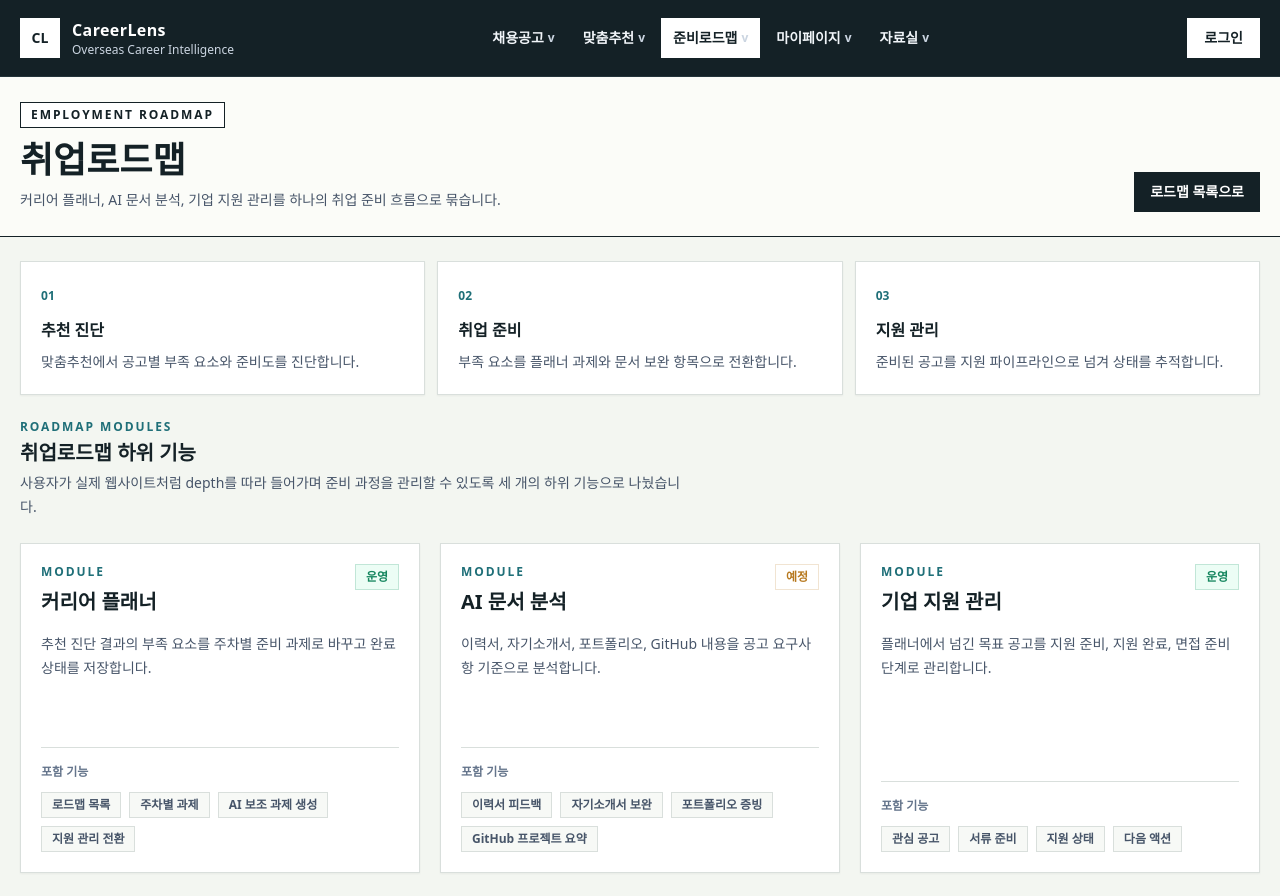
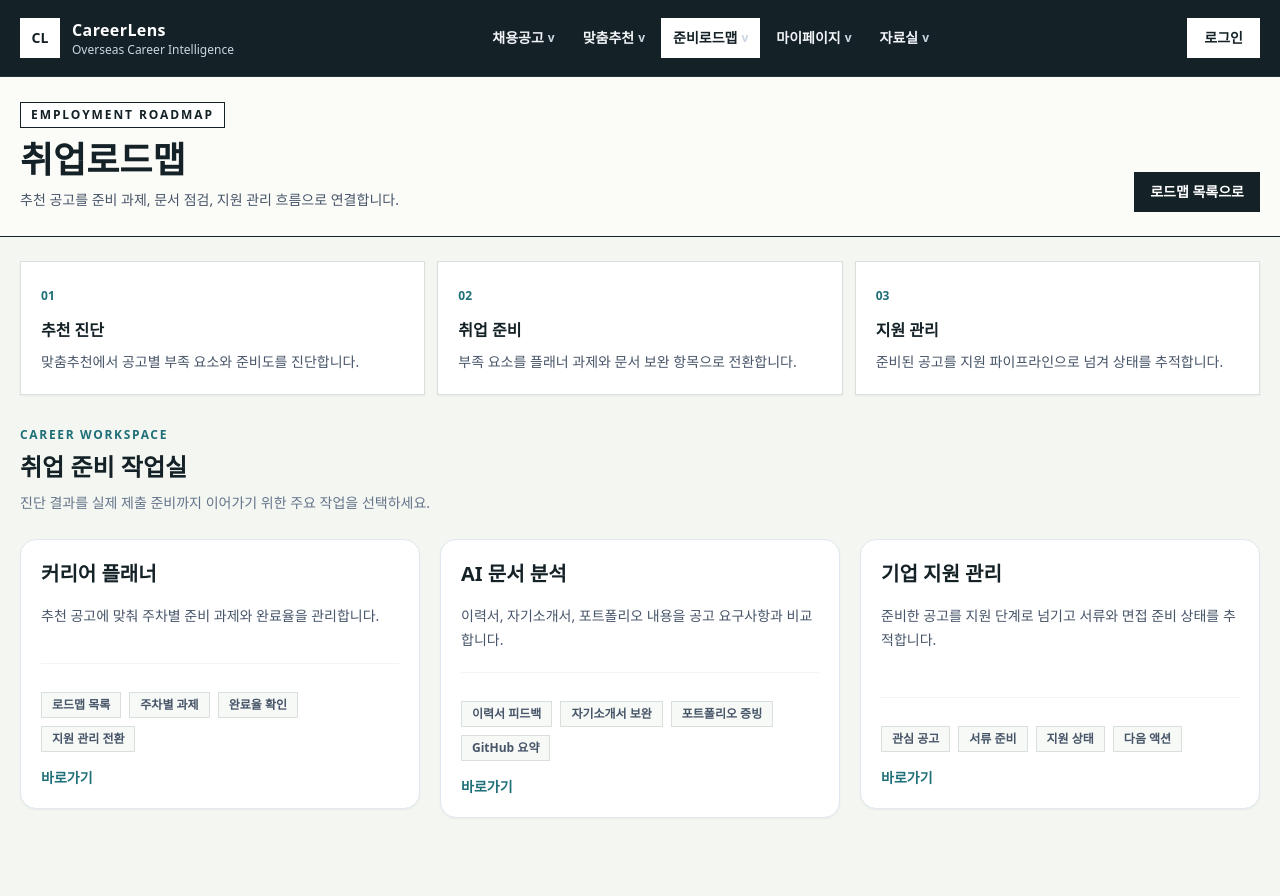
Before and after one commit to eunhoss1/CareerLens, a Next.js app in the folder frontend/: page /roadmap/employment in a window 1280 px wide. Shown: the top 896 px of the page. After the commit the page ends 842 px from the top, so only its background shows below. Built offline with nearby package versions, Linux system fonts and the light colour scheme.

Commit message:
refactor: polish roadmap user flows

```diff
--- a/frontend/app/planner/page.tsx
+++ b/frontend/app/planner/page.tsx
@@ -30,8 +30,8 @@ export default function PlannerListPage() {
       <PageHeader
         kicker="CAREERLENS PLAN"
         title="커리어 플래너"
-        description="맞춤채용정보 추천 진단에서 생성한 로드맵을 모아보고, 부족 요소를 주차별 준비 과제로 관리합니다."
-        actions={<LinkButton href="/jobs/recommendation">추천 진단으로</LinkButton>}
+        description="적합도 진단에서 만든 준비 로드맵을 모아보고, 다음 과제와 완료율을 확인합니다."
+        actions={<LinkButton href="/jobs/recommendation">적합도 진단으로</LinkButton>}
       />
 
       <section className="lens-container py-6">
@@ -48,16 +48,16 @@ export default function PlannerListPage() {
             const completionRate = roadmap.completion_rate ?? (total === 0 ? 0 : Math.round((completed / total) * 100));
             return (
               <a key={roadmap.roadmap_id} href={`/planner/${roadmap.roadmap_id}`} className="block">
-                <Card className="p-5 transition hover:border-night hover:shadow-dossier">
+                <Card className="rounded-2xl border-slate-200 p-5 shadow-[0_18px_50px_rgba(15,23,42,0.06)] transition hover:-translate-y-0.5 hover:border-brand/30 hover:shadow-[0_22px_60px_rgba(15,23,42,0.10)]">
                   <div className="flex items-start justify-between gap-3">
                     <div>
                       <p className="text-sm font-semibold text-brand">{roadmap.target_company}</p>
                       <h2 className="mt-2 text-lg font-semibold text-night">{roadmap.title}</h2>
                       <p className="mt-1 text-sm text-slate-500">{roadmap.target_job_title}</p>
                     </div>
-                    <Badge tone="muted">{roadmap.readiness_status}</Badge>
+                    <Badge tone={readinessTone(roadmap.readiness_status)}>{readinessLabel(roadmap.readiness_status)}</Badge>
                   </div>
-                  <p className="mt-3 text-sm leading-6 text-slate-600">{roadmap.summary}</p>
+                  <p className="mt-3 line-clamp-2 text-sm leading-6 text-slate-600">{roadmapSummary(roadmap)}</p>
                   <div className="mt-4 grid grid-cols-3 gap-3">
                     <MetricCard label="점수" value={`${roadmap.total_score}`} />
                     <MetricCard label="기간" value={`${roadmap.duration_weeks}주`} />
@@ -67,9 +67,6 @@ export default function PlannerListPage() {
                     <ScoreBar label="완료율" value={completionRate} tone={completionRate >= 80 ? "success" : "brand"} />
                   </div>
                   <div className="mt-4 flex flex-wrap gap-2">
-                    <Badge tone={roadmap.generation_mode.includes("AI") ? "brand" : "muted"}>
-                      {roadmap.generation_mode.includes("AI") ? "AI 보조" : "규칙 기반"}
-                    </Badge>
                     <Badge tone={completionRate >= 100 ? "success" : "warning"}>{completed}개 완료</Badge>
                     <Badge tone="muted">{new Date(roadmap.created_at).toLocaleDateString("ko-KR")}</Badge>
                   </div>
@@ -82,3 +79,23 @@ export default function PlannerListPage() {
     </PageShell>
   );
 }
+
+function readinessLabel(status: string) {
+  if (status === "IMMEDIATE_APPLY") return "바로 지원 가능";
+  if (status === "PREPARE_THEN_APPLY") return "준비 후 지원";
+  if (status === "LONG_TERM_PREPARE") return "장기 준비";
+  return "준비 상태 확인";
+}
+
+function readinessTone(status: string) {
+  if (status === "IMMEDIATE_APPLY") return "success";
+  if (status === "PREPARE_THEN_APPLY") return "brand";
+  return "warning";
+}
+
+function roadmapSummary(roadmap: PlannerRoadmap) {
+  if (!roadmap.summary || roadmap.summary.includes("AI 보조 생성")) {
+    return `${roadmap.target_company} ${roadmap.target_job_title} 지원을 위한 ${roadmap.duration_weeks}주 준비 로드맵입니다.`;
+  }
+  return roadmap.summary;
+}
--- a/frontend/app/roadmap/administration/page.tsx
+++ b/frontend/app/roadmap/administration/page.tsx
@@ -112,7 +112,7 @@ export default function AdministrationRoadmapPage() {
       <PageHeader
         kicker="ADMINISTRATION ROADMAP"
         title="행정로드맵"
-        description="비자, 회사 제출 서류, 출국 전 행정 패키지, 입국 후 초기 행정 처리를 하나의 준비 흐름으로 정리합니다."
+        description="비자, 회사 제출 서류, 보험, 주소 등록 등 출국 전후 행정 절차를 순서대로 정리합니다."
         actions={
           <>
             <LinkButton href="/roadmap/departure" variant="secondary">출국로드맵으로</LinkButton>
@@ -140,11 +140,11 @@ export default function AdministrationRoadmapPage() {
               <MetricCard label="행정 체크 항목" value={adminItems.length} helper="비자/행정/보험 중심" />
               <MetricCard label="진행 중" value={inProgressCount} helper="확인 또는 처리 중" />
               <MetricCard label="완료" value={doneCount} helper="사용자별 저장 상태" />
-              <MetricCard label="생성 방식" value={guidance?.generation_mode.includes("AI") ? "AI 보조" : "규칙 기반"} helper="정착 안내 요약 기준" />
+              <MetricCard label="준비율" value={`${completionRate}%`} helper="완료 항목 기준" />
             </div>
 
             <section className="grid gap-5 lg:grid-cols-[0.9fr_1.1fr]">
-              <Card className="p-5">
+              <Card className="rounded-2xl border-slate-200 p-5 shadow-[0_18px_50px_rgba(15,23,42,0.06)]">
                 <p className="lens-kicker">ADMIN READINESS</p>
                 <h2 className="mt-3 text-2xl font-semibold text-night">행정 준비율</h2>
                 <div className="mt-5">
@@ -163,11 +163,11 @@ export default function AdministrationRoadmapPage() {
                 </div>
               </Card>
 
-              <Card className="p-5">
+              <Card className="rounded-2xl border-slate-200 p-5 shadow-[0_18px_50px_rgba(15,23,42,0.06)]">
                 <SectionHeader
-                  kicker="OFFICIAL SOURCE POLICY"
-                  title="공식 자료 확인 원칙"
-                  description="AI는 체크리스트 요약과 우선순위 정리에만 사용하고, 비자/체류자격의 최신 판단은 공식기관 자료로 최종 확인합니다."
+                  kicker="OFFICIAL SOURCES"
+                  title="공식 자료 확인"
+                  description="비자와 체류자격은 국가별 공식기관 자료와 회사 안내를 기준으로 최종 확인합니다."
                 />
                 <div className="mt-5 grid gap-3 md:grid-cols-2">
                   {officialSourceCards.map((card) => (
--- a/frontend/app/roadmap/employment/page.tsx
+++ b/frontend/app/roadmap/employment/page.tsx
@@ -1,27 +1,24 @@
 import Link from "next/link";
 import { SiteHeader } from "@/components/site-header";
-import { Badge, Card, LinkButton, PageHeader, PageShell, SectionHeader, StepCard } from "@/components/ui";
+import { Badge, Card, LinkButton, PageHeader, PageShell, StepCard } from "@/components/ui";
 
 const modules = [
   {
     title: "커리어 플래너",
     href: "/planner",
-    status: "운영",
-    description: "추천 진단 결과의 부족 요소를 주차별 준비 과제로 바꾸고 완료 상태를 저장합니다.",
-    bullets: ["로드맵 목록", "주차별 과제", "AI 보조 과제 생성", "지원 관리 전환"]
+    description: "추천 공고에 맞춰 주차별 준비 과제와 완료율을 관리합니다.",
+    bullets: ["로드맵 목록", "주차별 과제", "완료율 확인", "지원 관리 전환"]
   },
   {
     title: "AI 문서 분석",
     href: "/roadmap/employment/documents",
-    status: "예정",
-    description: "이력서, 자기소개서, 포트폴리오, GitHub 내용을 공고 요구사항 기준으로 분석합니다.",
-    bullets: ["이력서 피드백", "자기소개서 보완", "포트폴리오 증빙", "GitHub 프로젝트 요약"]
+    description: "이력서, 자기소개서, 포트폴리오 내용을 공고 요구사항과 비교합니다.",
+    bullets: ["이력서 피드백", "자기소개서 보완", "포트폴리오 증빙", "GitHub 요약"]
   },
   {
     title: "기업 지원 관리",
     href: "/applications",
-    status: "운영",
-    description: "플래너에서 넘긴 목표 공고를 지원 준비, 지원 완료, 면접 준비 단계로 관리합니다.",
+    description: "준비한 공고를 지원 단계로 넘기고 서류와 면접 준비 상태를 추적합니다.",
     bullets: ["관심 공고", "서류 준비", "지원 상태", "다음 액션"]
   }
 ];
@@ -33,7 +30,7 @@ export default function EmploymentRoadmapPage() {
       <PageHeader
         kicker="EMPLOYMENT ROADMAP"
         title="취업로드맵"
-        description="커리어 플래너, AI 문서 분석, 기업 지원 관리를 하나의 취업 준비 흐름으로 묶습니다."
+        description="추천 공고를 준비 과제, 문서 점검, 지원 관리 흐름으로 연결합니다."
         actions={<LinkButton href="/planner">로드맵 목록으로</LinkButton>}
       />
 
@@ -44,51 +41,32 @@ export default function EmploymentRoadmapPage() {
           <StepCard index={3} title="지원 관리" description="준비된 공고를 지원 파이프라인으로 넘겨 상태를 추적합니다." />
         </div>
 
-        <SectionHeader
-          kicker="ROADMAP MODULES"
-          title="취업로드맵 하위 기능"
-          description="사용자가 실제 웹사이트처럼 depth를 따라 들어가며 준비 과정을 관리할 수 있도록 세 개의 하위 기능으로 나눴습니다."
-        />
+        <div className="mt-8">
+          <p className="text-xs font-extrabold tracking-[0.14em] text-brand">CAREER WORKSPACE</p>
+          <h2 className="mt-2 text-2xl font-bold text-night">취업 준비 작업실</h2>
+          <p className="mt-2 text-sm leading-6 text-slate-500">진단 결과를 실제 제출 준비까지 이어가기 위한 주요 작업을 선택하세요.</p>
+        </div>
 
         <div className="mt-6 grid gap-5 lg:grid-cols-3">
           {modules.map((module) => (
             <Link key={module.title} href={module.href}>
-              <Card className="flex min-h-[330px] flex-col p-5 transition hover:border-night hover:shadow-dossier">
-                <div className="flex items-start justify-between gap-3">
-                  <div>
-                    <p className="text-xs font-bold tracking-[0.16em] text-brand">MODULE</p>
-                    <h2 className="mt-2 text-xl font-semibold text-night">{module.title}</h2>
-                  </div>
-                  <Badge tone={module.status === "운영" ? "success" : "warning"}>{module.status}</Badge>
-                </div>
+              <Card className="flex min-h-[270px] flex-col rounded-2xl border-slate-200 p-5 shadow-[0_18px_50px_rgba(15,23,42,0.06)] transition hover:-translate-y-0.5 hover:border-brand/30 hover:shadow-[0_22px_60px_rgba(15,23,42,0.10)]">
+                <h2 className="text-xl font-bold text-night">{module.title}</h2>
 
                 <p className="mt-4 flex-1 text-sm leading-6 text-slate-600">{module.description}</p>
 
-                <div className="mt-5 border-t border-line pt-4">
-                  <p className="text-xs font-bold text-slate-500">포함 기능</p>
+                <div className="mt-5 border-t border-slate-100 pt-4">
                   <div className="mt-3 flex flex-wrap gap-2">
                     {module.bullets.map((bullet) => (
                       <Badge key={bullet} tone="muted">{bullet}</Badge>
                     ))}
                   </div>
+                  <p className="mt-4 text-sm font-bold text-brand">바로가기</p>
                 </div>
               </Card>
             </Link>
           ))}
         </div>
-
-        <Card className="mt-6 p-5">
-          <div className="flex flex-wrap items-center gap-2">
-            <Badge tone="brand">AI 연결 지점</Badge>
-            <Badge tone="muted">커리어 플래너 생성</Badge>
-            <Badge tone="muted">문서 분석 예정</Badge>
-            <Badge tone="muted">GitHub 분석 예정</Badge>
-          </div>
-          <p className="mt-4 text-sm leading-6 text-slate-600">
-            현재 AI는 커리어 플래너 과제 생성에 먼저 연결되어 있습니다. 다음 확장에서는 이력서, 자기소개서,
-            포트폴리오, GitHub 프로젝트를 공고 요구사항과 비교해 부족한 증빙과 개선 문장을 제안하는 구조로 붙입니다.
-          </p>
-        </Card>
       </section>
     </PageShell>
   );
```
Also changed, not shown: frontend/app/roadmap/departure/page.tsx (+22 -25 lines).
